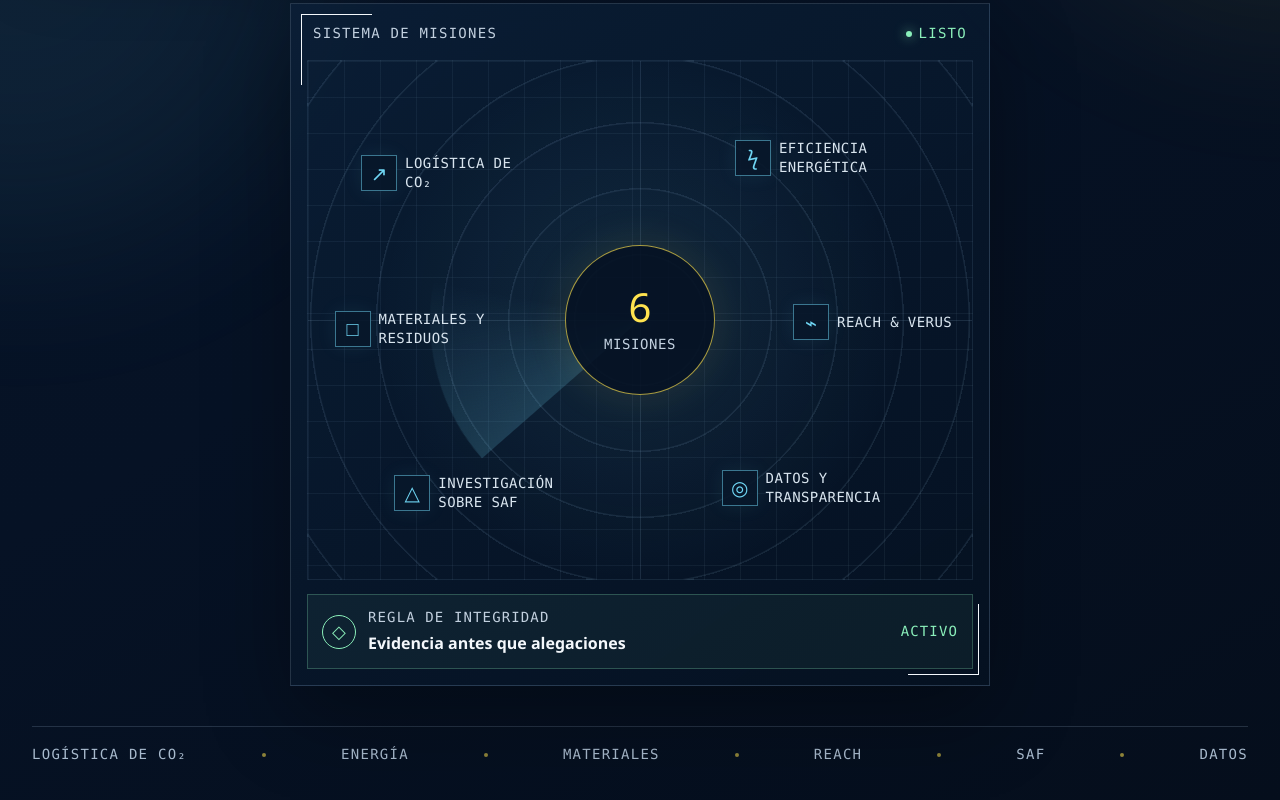
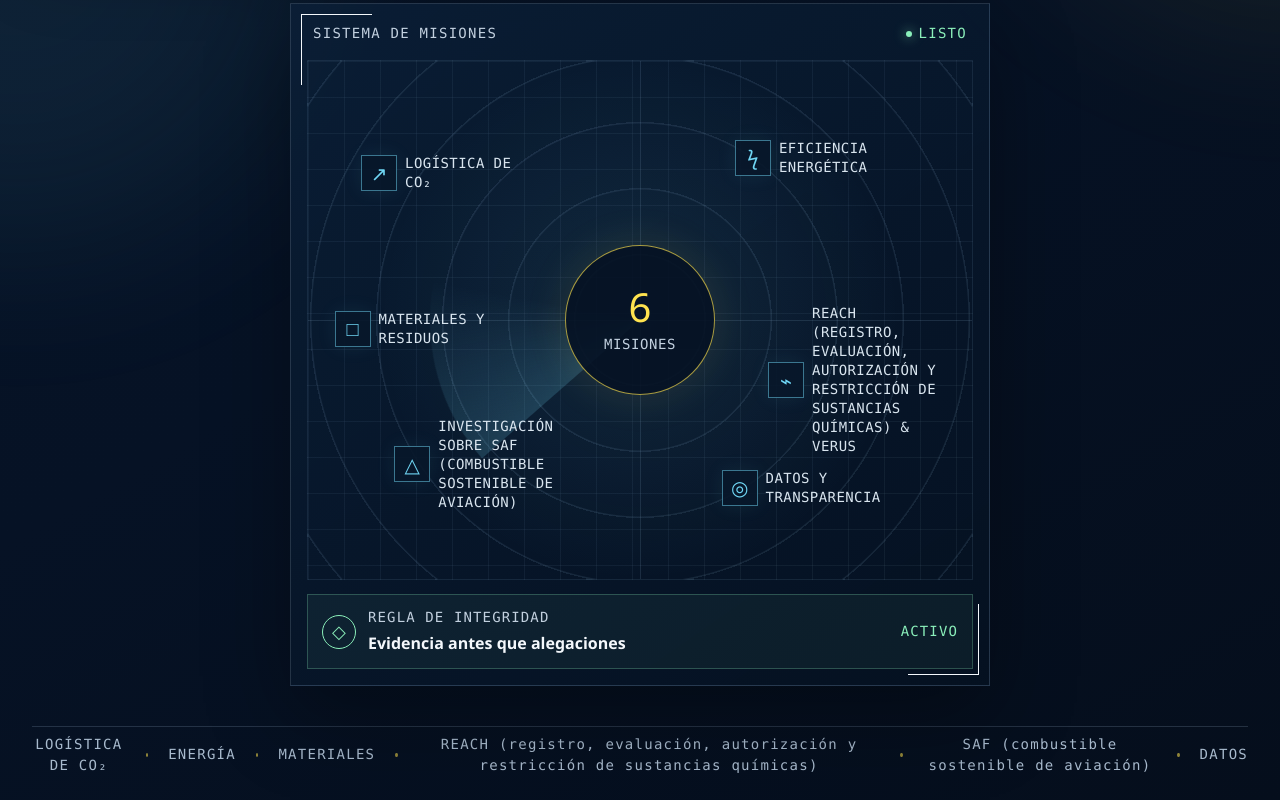
Before and after one commit to AUG79-droid/airpower-mission-green-2026-es, a React (Vite) app: page / in a window 1280 px wide. Shown: the part 718-1518 px from the top of the page. Built offline with nearby package versions, Linux system fonts and the light colour scheme.

Commit message:
Spell out acronyms and technical units in all player-visible content (es)

```diff
--- a/src/App.tsx
+++ b/src/App.tsx
@@ -155,7 +155,7 @@ const missions: Mission[] = [
       },
     ],
     learning: [
-      "Informa tanto de las emisiones absolutas como de una métrica de intensidad, por ejemplo kgCO₂e por tonelada-kilómetro.",
+      "Informa tanto de las emisiones absolutas como de una métrica de intensidad, por ejemplo kgCO₂e (kilogramos de dióxido de carbono equivalente) por tonelada-kilómetro.",
       "Define la línea base, el límite del envío, el método de asignación y el periodo de reporte.",
       "Una declaración sobre emisiones evitadas necesita un escenario contrafactual documentado, no solo una estimación de una ruta mejor.",
     ],
@@ -183,7 +183,7 @@ const missions: Mission[] = [
         choices: [
           {
             id: "meter-controls",
-            title: "Medición + controles HVAC",
+            title: "Medición + controles HVAC (calefacción, ventilación y aire acondicionado)",
             description: "Instala submedición en las zonas prioritarias, ajusta los horarios y verifica el confort y las restricciones operativas.",
             impact: { readiness: 5, environment: 11, evidence: 10, delivery: 5 },
             integrity: "strong",
@@ -345,12 +345,12 @@ const missions: Mission[] = [
   {
     id: "reach",
     number: "04",
-    short: "Señal REACH",
+    short: "Señal REACH (registro, evaluación, autorización y restricción de sustancias químicas)",
     title: "Encuentra la evidencia antes de la liberación",
     location: "Célula de soporte de ingeniería",
-    discipline: "REACH & VERUS",
-    objective: "Apoya el cumplimiento integral de REACH sin ofrecer garantías que no estén respaldadas.",
-    target: "Objetivo 2026: mantener el progreso respecto a los hitos REACH de TAS y reforzar las competencias.",
+    discipline: "REACH (registro, evaluación, autorización y restricción de sustancias químicas) & VERUS",
+    objective: "Apoya el cumplimiento integral de REACH (registro, evaluación, autorización y restricción de sustancias químicas) sin ofrecer garantías que no estén respaldadas.",
+    target: "Objetivo 2026: mantener el progreso respecto a los hitos REACH (registro, evaluación, autorización y restricción de sustancias químicas) de TAS y reforzar las competencias.",
     briefing:
       "Un proveedor propone un recubrimiento alternativo para una tarea de mantenimiento. Los datos de rendimiento son prometedores, pero el expediente reglamentario está incompleto.",
     symbol: "⌁",
@@ -359,7 +359,7 @@ const missions: Mission[] = [
       {
         title: "Gestiona la sustitución propuesta",
         prompt: "¿Qué autorizas?",
-        detail: "Esta simulación no sustituye el proceso de cumplimiento aplicable de Airbus, ECHA o del programa.",
+        detail: "Esta simulación no sustituye el proceso de cumplimiento aplicable de Airbus, ECHA (Agencia Europea de Sustancias y Mezclas Químicas) o del programa.",
         choices: [
           {
             id: "controlled-review",
@@ -435,21 +435,21 @@ const missions: Mission[] = [
   {
     id: "saf",
     number: "05",
-    short: "Expediente de vuelo SAF",
+    short: "Expediente de vuelo SAF (combustible sostenible de aviación)",
     title: "Contabiliza el combustible, no el titular",
     location: "Operaciones de formación",
-    discipline: "Investigación sobre SAF",
-    objective: "Evalúa el posible uso de SAF en actividades de formación utilizando evidencia del ciclo de vida.",
-    target: "Objetivo 2026: investigar el posible uso de SAF en vuelos de formación de filiales.",
+    discipline: "Investigación sobre SAF (combustible sostenible de aviación)",
+    objective: "Evalúa el posible uso de SAF (combustible sostenible de aviación) en actividades de formación utilizando evidencia del ciclo de vida.",
+    target: "Objetivo 2026: investigar el posible uso de SAF (combustible sostenible de aviación) en vuelos de formación de filiales.",
     briefing:
-      "Un vuelo de formación podría utilizar una mezcla SAF. Compras puede asegurar un lote, pero deben registrarse la vía de producción, la cadena de custodia y el valor de ciclo de vida.",
+      "Un vuelo de formación podría utilizar una mezcla SAF (combustible sostenible de aviación). Compras puede asegurar un lote, pero deben registrarse la vía de producción, la cadena de custodia y el valor de ciclo de vida.",
     symbol: "△",
     accent: "violet",
     decisions: [
       {
         title: "Construye el expediente de evidencia",
         prompt: "¿Qué información se necesita antes de realizar una declaración sobre emisiones?",
-        detail: "El comportamiento de ciclo de vida del SAF varía según la vía de producción y no debe confundirse con cero emisiones en el escape.",
+        detail: "El comportamiento de ciclo de vida del SAF (combustible sostenible de aviación) varía según la vía de producción y no debe confundirse con cero emisiones en el escape.",
         choices: [
           {
             id: "verified-batch",
@@ -462,8 +462,8 @@ const missions: Mission[] = [
           },
           {
             id: "generic-saf",
-            title: "Factura genérica de SAF",
-            description: "Registra que se compró SAF, pero no la vía de producción del lote, la mezcla ni el valor de ciclo de vida.",
+            title: "Factura genérica de SAF (combustible sostenible de aviación)",
+            description: "Registra que se compró SAF (combustible sostenible de aviación), pero no la vía de producción del lote, la mezcla ni el valor de ciclo de vida.",
             impact: { readiness: 6, environment: 3, evidence: -8, delivery: 4 },
             integrity: "mixed",
             feedback:
@@ -497,15 +497,15 @@ const missions: Mission[] = [
           {
             id: "zero-flight",
             title: "Decláralo vuelo de cero emisiones",
-            description: "Utiliza la participación de SAF como prueba de que el vuelo no generó emisiones.",
+            description: "Utiliza la participación de SAF (combustible sostenible de aviación) como prueba de que el vuelo no generó emisiones.",
             impact: { readiness: -3, environment: -3, evidence: -18, delivery: 1 },
             integrity: "weak",
             feedback:
-              "Esto no está respaldado. Las alegaciones sobre SAF se refieren al comportamiento de ciclo de vida en condiciones definidas, no a cero emisiones en la aeronave.",
+              "Esto no está respaldado. Las alegaciones sobre SAF (combustible sostenible de aviación) se refieren al comportamiento de ciclo de vida en condiciones definidas, no a cero emisiones en la aeronave.",
           },
           {
             id: "saf-only",
-            title: "Di únicamente «utilizamos SAF»",
+            title: "Di únicamente «utilizamos SAF (combustible sostenible de aviación)»",
             description: "Omite la mezcla, la cantidad, la vía de producción, el periodo de reporte y la naturaleza del beneficio alegado.",
             impact: { readiness: 2, environment: 2, evidence: -7, delivery: 4 },
             integrity: "mixed",
@@ -516,11 +516,11 @@ const missions: Mission[] = [
       },
     ],
     learning: [
-      "Las declaraciones sobre emisiones relacionadas con SAF dependen de los valores de ciclo de vida, la vía de producción, la cantidad y la cadena de custodia.",
+      "Las declaraciones sobre emisiones relacionadas con SAF (combustible sostenible de aviación) dependen de los valores de ciclo de vida, la vía de producción, la cantidad y la cadena de custodia.",
       "Una reducción de ciclo de vida no equivale a eliminar las emisiones de combustión durante un vuelo.",
       "Indica si un valor es medido, certificado, estimado o supuesto.",
     ],
-    claimCheck: "Describe el lote de combustible verificado y el límite de ciclo de vida; nunca declares que un vuelo con SAF es de «cero emisiones».",
+    claimCheck: "Describe el lote de combustible verificado y el límite de ciclo de vida; nunca declares que un vuelo con SAF (combustible sostenible de aviación) es de «cero emisiones».",
   },
   {
     id: "greenlight",
@@ -842,8 +842,8 @@ export default function Home() {
             <span>LOGÍSTICA DE CO₂</span><i />
             <span>ENERGÍA</span><i />
             <span>MATERIALES</span><i />
-            <span>REACH</span><i />
-            <span>SAF</span><i />
+            <span>REACH (registro, evaluación, autorización y restricción de sustancias químicas)</span><i />
+            <span>SAF (combustible sostenible de aviación)</span><i />
             <span>DATOS</span>
           </div>
         </section>
@@ -1102,13 +1102,13 @@ export default function Home() {
             </div>
             <div className="evidence-note">
               <strong>Dentro de esta simulación</strong>
-              <p>Todas las cifras operativas son ilustrativas. No representan el desempeño de Airbus. Las decisiones REACH deben seguir el proceso empresarial y reglamentario aplicable. Las comparaciones sobre SAF requieren una metodología de ciclo de vida definida y una cadena de evidencia.</p>
+              <p>Todas las cifras operativas son ilustrativas. No representan el desempeño de Airbus. Las decisiones REACH (registro, evaluación, autorización y restricción de sustancias químicas) deben seguir el proceso empresarial y reglamentario aplicable. Las comparaciones sobre SAF (combustible sostenible de aviación) requieren una metodología de ciclo de vida definida y una cadena de evidencia.</p>
             </div>
             <div className="source-links">
-              <a href="https://www.gov.uk/government/publications/green-claims-code-making-environmental-claims/environmental-claims-on-goods-and-services" target="_blank" rel="noreferrer">Código de alegaciones ambientales de la CMA ↗</a>
-              <a href="https://eur-lex.europa.eu/legal-content/EN/TXT/?uri=CELEX:32024L0825" target="_blank" rel="noreferrer">Directiva UE 2024/825 ↗</a>
-              <a href="https://chem.echa.europa.eu/obligation-lists/candidateList" target="_blank" rel="noreferrer">Lista de sustancias candidatas de ECHA ↗</a>
-              <a href="https://www.icao.int/CORSIA/fuels-lifecycle" target="_blank" rel="noreferrer">Ciclo de vida del SAF según OACI ↗</a>
+              <a href="https://www.gov.uk/government/publications/green-claims-code-making-environmental-claims/environmental-claims-on-goods-and-services" target="_blank" rel="noreferrer">Código de alegaciones ambientales de la CMA (Autoridad de Competencia y Mercados del Reino Unido) ↗</a>
+              <a href="https://eur-lex.europa.eu/legal-content/EN/TXT/?uri=CELEX:32024L0825" target="_blank" rel="noreferrer">Directiva UE (Unión Europea) 2024/825 ↗</a>
+              <a href="https://chem.echa.europa.eu/obligation-lists/candidateList" target="_blank" rel="noreferrer">Lista de sustancias candidatas de ECHA (Agencia Europea de Sustancias y Mezclas Químicas) ↗</a>
+              <a href="https://www.icao.int/CORSIA/fuels-lifecycle" target="_blank" rel="noreferrer">Ciclo de vida del SAF (combustible sostenible de aviación) según OACI (Organización de Aviación Civil Internacional) ↗</a>
             </div>
           </div>
         </div>
```
